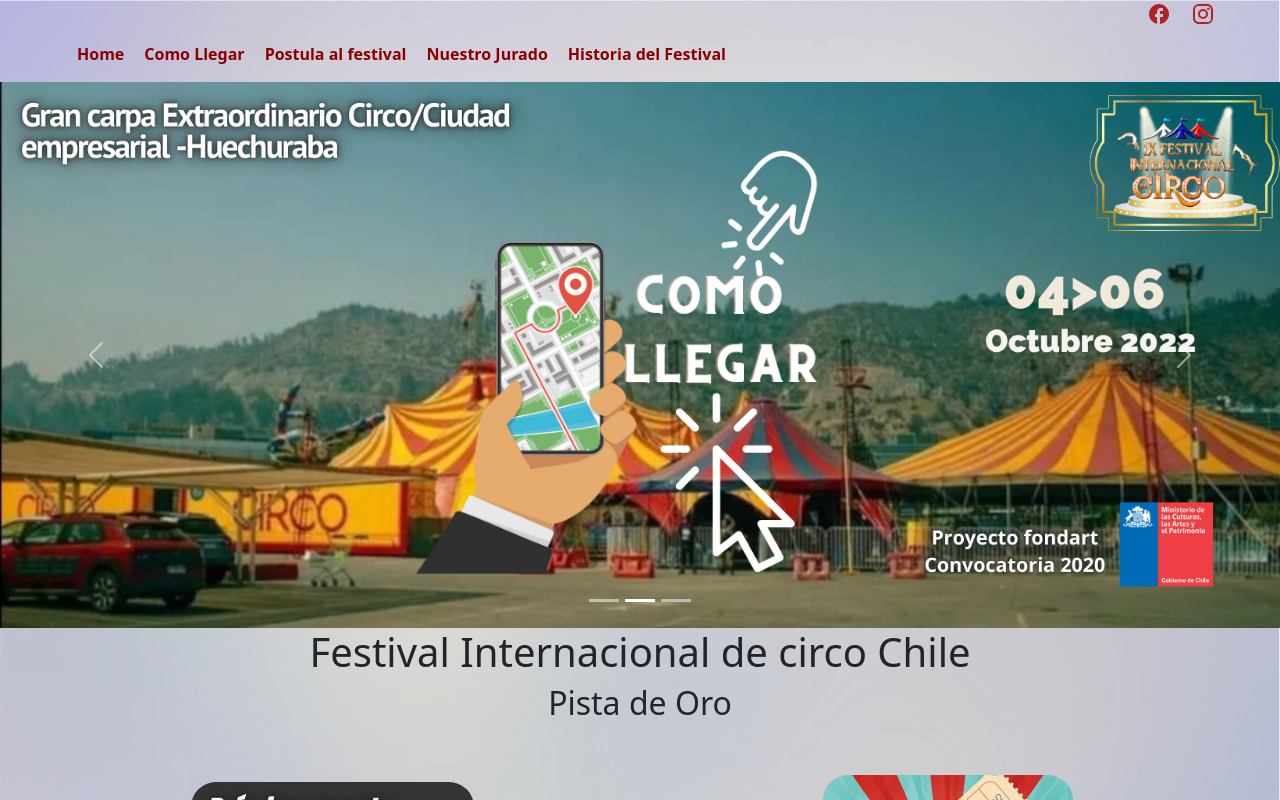
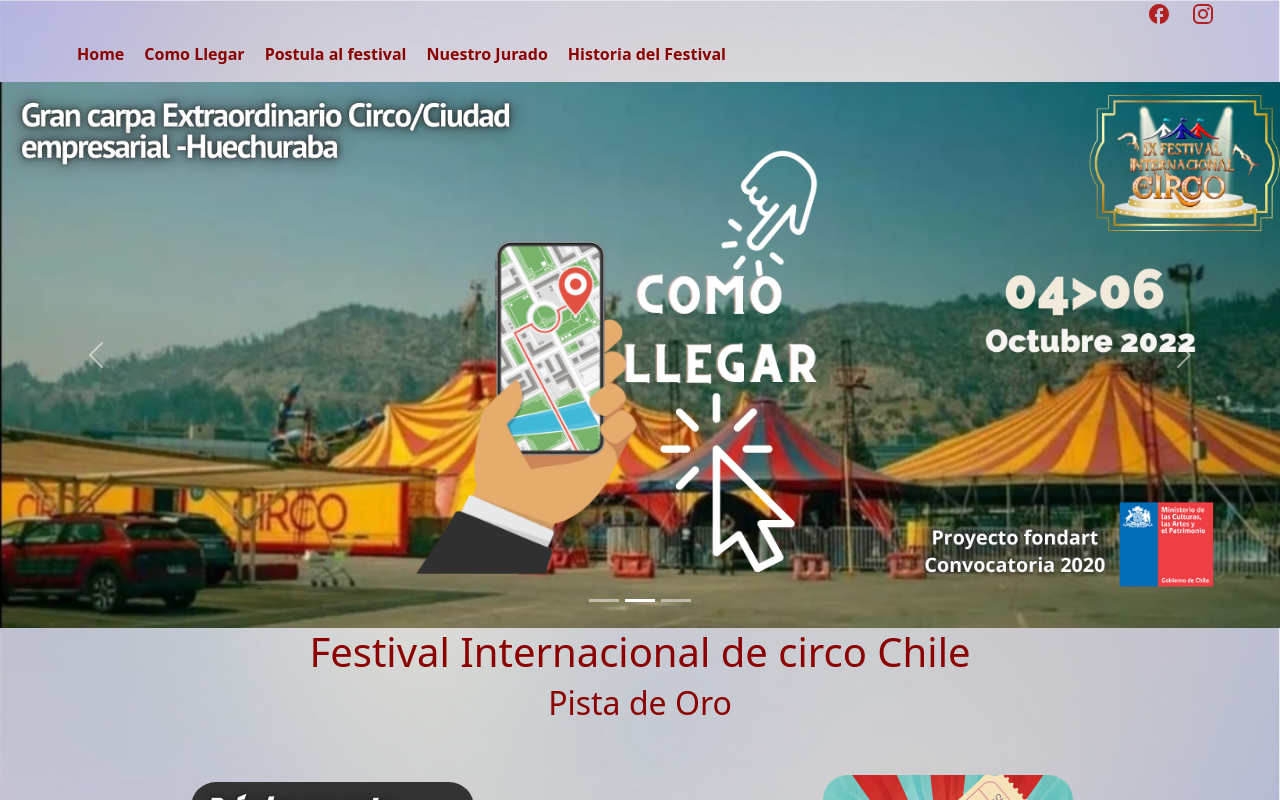
Before and after one commit to toffycaluga/pistadeorofestival, a React (Create React App) app: page / in a window 1280 px wide. Shown: the top 800 px of the page. Built offline with nearby package versions, Linux system fonts and the light colour scheme.

Commit message:
cambio color h1

```diff
--- a/src/Components/Home/Home.css
+++ b/src/Components/Home/Home.css
@@ -16,6 +16,9 @@
     align-items: center;
 
 }
+.home h1 ,.home h2{
+    color :darkred
+}
 .home .home-container .home-content img{
     width: 50%;
     border-radius:25px;
```
